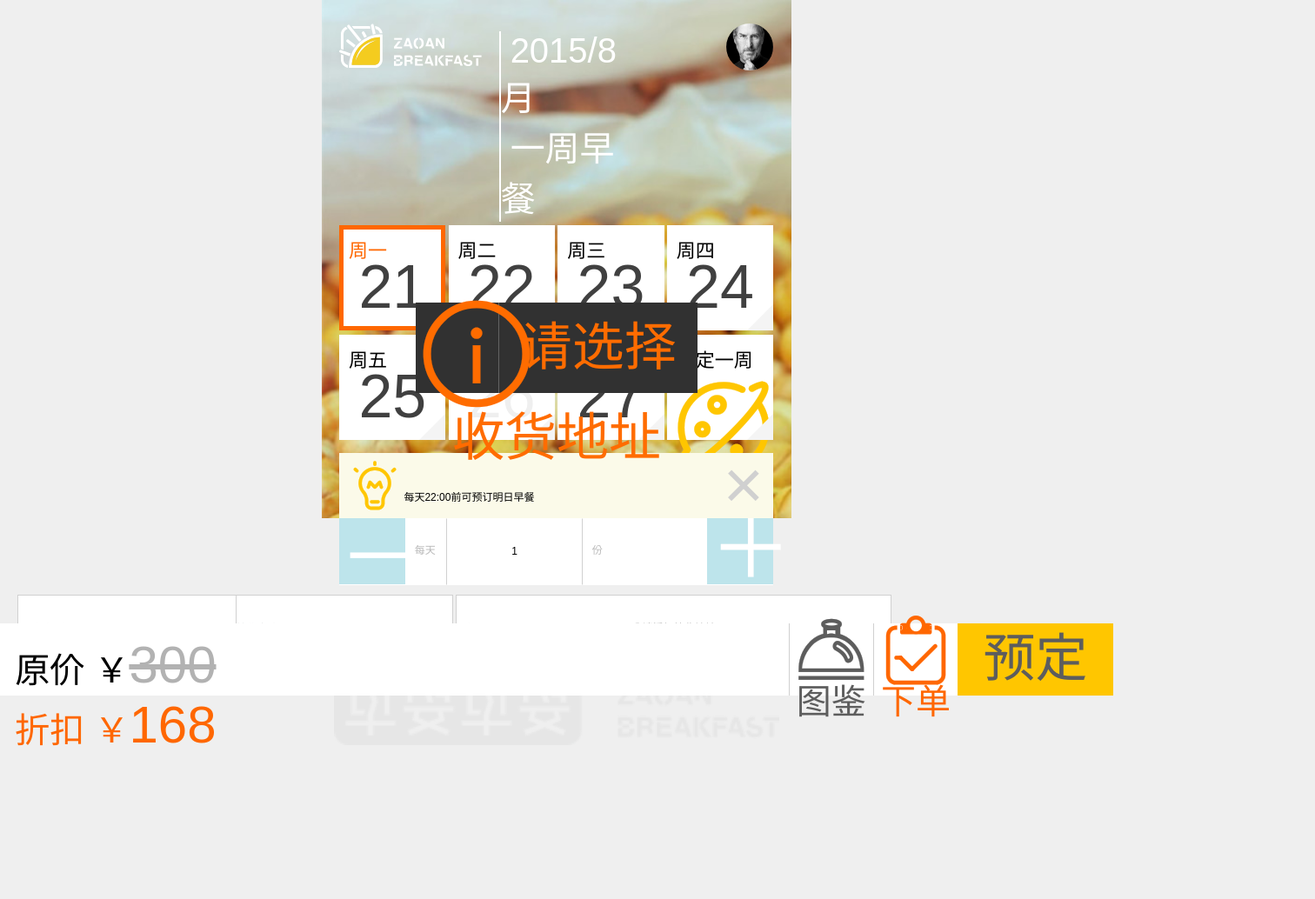
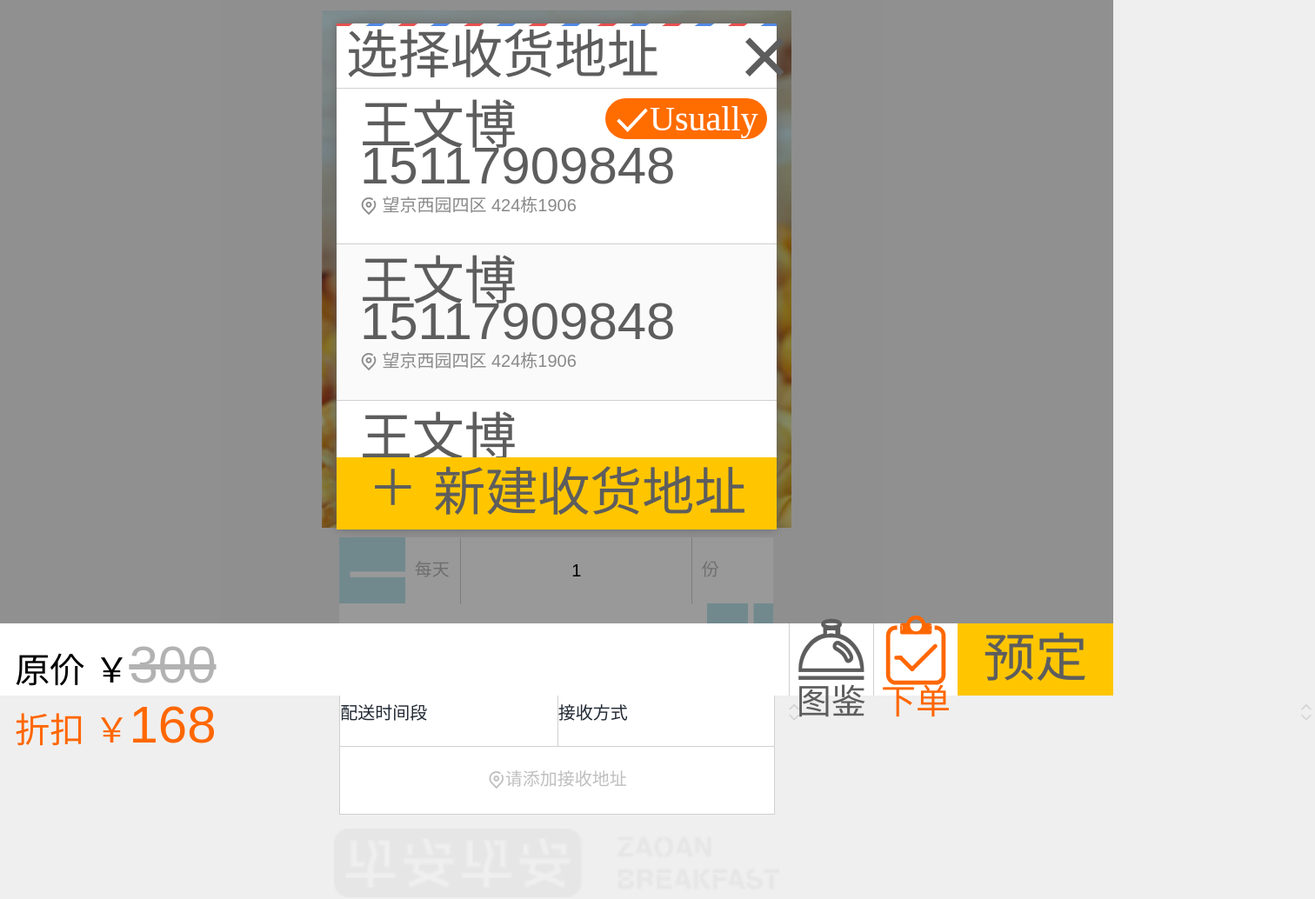
Before and after one commit to wangwenbo000/zaoan_flexible, a plain HTML site: page index.html in a window 1280 px wide. Shown: the whole page at 87% size, 1512 px wide, since content can reach past the window. Before the commit the page ends 896 px from the top, so only its background shows below. Drawn offline with Linux system fonts and the light colour scheme.

Commit message:
scss细节更新

```diff
--- a/index.html
+++ b/index.html
@@ -11,14 +11,6 @@
   <link href="stylesheets/index.css" rel="stylesheet" type="text/css" />
   <link href="stylesheets/iconfont.css" rel="stylesheet" type="text/css" />
   <title>早安早安</title>
-  <style>
-    [data-dpr="2"] div {
-      font-size: 32px;
-    }
-    [data-dpr="3"] div {
-      font-size: 48px;
-    }
-  </style>
   <script>
     lib.flexible.makeGrid({
       designWidth:640, // 设计稿宽度
@@ -27,9 +19,11 @@
       columnXUnit:11.4, // 栅格列宽（以a为单位）
       gutterXUnit:1, // 栅格间距（以a为单位）
       edgeXUnit:6, // 页面左右边距（以a为单位）
-      // className:'zaoan' // 栅格样式的名称（可省略，默认为grid）
     });
-    // lib.flexible.makeGridMode("640-12");
+    window.onload = function(){
+      document.body.addEventListener('touchstart', function () { });
+    }
+
   </script>
 </head>
 
@@ -170,23 +164,23 @@
       <ul>
         <li>
           <p><span>王文博</span><span> 15117909848</span></p>
-          <p>望京西园四区 424栋1906</p>
+          <p><i class="iconfont">&#xe609;</i> 望京西园四区 424栋1906</p>
         </li>
         <li>
           <p><span>王文博</span><span> 15117909848</span></p>
-          <p>望京西园四区 424栋1906</p>
+          <p><i class="iconfont">&#xe609;</i> 望京西园四区 424栋1906</p>
         </li>
         <li>
           <p><span>王文博</span><span> 15117909848</span></p>
-          <p>望京西园四区 启阳路中青大厦 泰安市嘉德现代城 424栋1906</p>
+          <p><i class="iconfont">&#xe609;</i> 望京西园四区 启阳路中青大厦 泰安市嘉德现代城 424栋1906</p>
         </li>
         <li>
           <p><span>王文博</span><span> 15117909848</span></p>
-          <p>望京西园四区 424栋1906</p>
+          <p><i class="iconfont">&#xe609;</i> 望京西园四区 424栋1906</p>
         </li>
         <li>
           <p><span>王文博</span><span> 15117909848</span></p>
-          <p>望京西园四区 424栋1906</p>
+          <p><i class="iconfont">&#xe609;</i> 望京西园四区 424栋1906</p>
         </li>
       </ul>
     </div>
--- a/sass/alert.scss
+++ b/sass/alert.scss
@@ -8,7 +8,7 @@
   margin: -0.96875rem -3rem;
   text-align: center;
   color: #ff6c00;
-  // display: none;
+  display: none;
   span{
     display: block;
     width: 1.75rem;
--- a/sass/index_data.scss
+++ b/sass/index_data.scss
@@ -1,7 +1,12 @@
 [data-dpr="1"] .chooseDay{
   font-size: 70px;
   span{
-    font-size: 22px;
+    font-size: 18px;
+  }
+}
+[data-dpr="1"] .chooseDay:last-child{
+  .iconfont{
+    font-size: 60px;
   }
 }
 [data-dpr="2"] .chooseDay{
@@ -10,17 +15,21 @@
     font-size: 24px;
   }
 }
+[data-dpr="3"] .chooseDay{
+  font-size: 160px;
+  span{
+    font-size: 40px;
+  }
+}
 .chooseDay{
   background:$white;
   text-align: center;
-  font-size: 160px;
   font-weight: 200;
   position: relative;
   margin-top: 0.08rem;
   height: 2.4375rem-0.09375rem*2;
   span{
     display: block;
-    font-size: 40px;
     padding: 0 0.2rem;
     text-align: left;
     position: absolute;
@@ -66,7 +75,6 @@
   }
   .triangle_select:after{
     font-family:"iconfont" !important;
-    /*font-size:16px;*/
     font-style:normal;
     -webkit-font-smoothing: antialiased;
     -webkit-text-stroke-width: 0.2px;
--- a/sass/index_footer.scss
+++ b/sass/index_footer.scss
@@ -42,7 +42,11 @@
     text-align: center;
     line-height: 1.53125rem;
     color: #5d5d5d;
+    text-decoration: none;
     font-size: 60px;
+  }
+  .submit:active{
+    box-shadow:0 0 1rem #f68d47 inset;
   }
   .order, .menu{
     float: right;
@@ -51,6 +55,7 @@
     border-left: 1px solid #d0d0d0;
     text-align: center;
     height: 100%;
+    text-decoration: none;
     // line-height: 1.1rem;
     color: #5d5d5d;
     font-size: 40px;
--- a/sass/index_form.scss
+++ b/sass/index_form.scss
@@ -37,4 +37,8 @@
     color: #bfbfbf;
     text-decoration: none;
   }
+  a:active{
+    box-shadow:0 0 0.6rem #bde4eb inset;
+    color: #bde4eb;
+  }
 }
--- a/sass/index_global.scss
+++ b/sass/index_global.scss
@@ -1,5 +1,7 @@
 body, html{
   background-color: #efefef;
+  -webkit-tap-highlight-color:transparent;
+  -webkit-user-select:none;
 }
 
 $white:#fff;
@@ -22,9 +24,20 @@ input[type=text]{
   border: 1px solid #fff;
   border-radius: 0;
 }
-[data-dpr="1"] .grid-warp:first-child, [data-dpr="1"] .grid-warp:nth-child(2){
+[data-dpr="1"] div {
+  font-size: 20px;
+}
+[data-dpr="2"] div {
+  font-size: 32px;
+}
+[data-dpr="3"] div {
+  font-size: 48px;
+}
+[data-dpr="1"] .grid-warp:first-child,
+[data-dpr="1"] .grid-warp:nth-child(2),
+[data-dpr="1"] .grid-warp:nth-child(3){
   width: 10rem;
-  margin: 0 auto;
+  margin: 0.21875rem auto 0 auto;
 }
 .grid-warp:first-child{
   background: url('../img/bg.jpg') no-repeat;
--- a/sass/index_notice.scss
+++ b/sass/index_notice.scss
@@ -3,6 +3,7 @@
   line-height: 1.375rem;
   background-color: $notice;
   margin-top: 0.28125rem;
+  margin-bottom: -1px;
   text-indent: 0.2rem;
   position: relative;
   span{
--- a/sass/index_number.scss
+++ b/sass/index_number.scss
@@ -9,6 +9,9 @@
     text-align: center;
     font-size: 100px;
     text-decoration: none;
+  }
+  a:active{
+    box-shadow:0 0 0.6rem #76c8d7 inset; ;
   }
   a:first-child{
     float: left;
--- a/sass/modal.scss
+++ b/sass/modal.scss
@@ -4,7 +4,7 @@
   background-color: rgba(0, 0, 0, 0.4);
   position: fixed;
   top: 0;
-  display: none;
+  // display: none;
   .content{
     width: 9.375rem;
     height: 10.75rem;
@@ -41,6 +41,7 @@
       color: #5d5d5d;
       li{
         padding: 0.5rem;
+        position: relative;
         border-bottom: 1px solid #d0d0d0;
         p{
           line-height: 0.6rem;
@@ -51,6 +52,29 @@
         p:last-child{
           color: #8a8a8a;
         }
+      }
+      li:nth-child(2n){
+        background-color: #fafafa;
+      }
+      li:first-child:before{
+        font-family:"iconfont" !important;
+        font-style:normal;
+        -webkit-font-smoothing: antialiased;
+        -webkit-text-stroke-width: 0.2px;
+        -moz-osx-font-smoothing: grayscale;
+        content: "\e607 Usually";
+        color: #fff;
+        display: block;
+        position: absolute;
+        font-size: 40px;
+        padding: 0 0.2rem;
+        top: 0.2rem;
+        right: 0.2rem;
+        border-radius: 50px;
+        background-color: #ff6c00;
+      }
+      li:active{
+        background-color: #efefef;
       }
     }
   }
```
Also changed, not shown: css/index.css (added), stylesheets/index.css, 2 other files.
